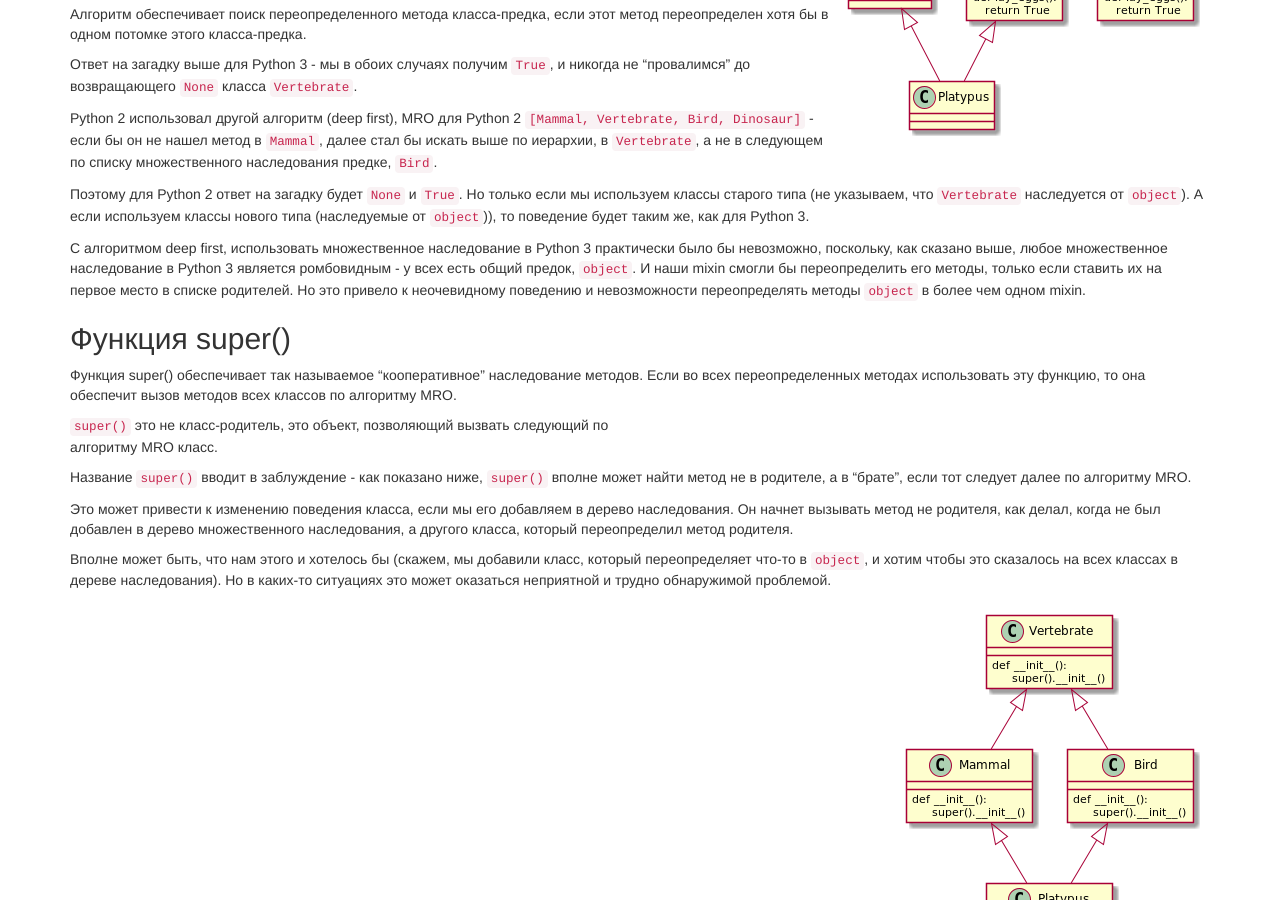
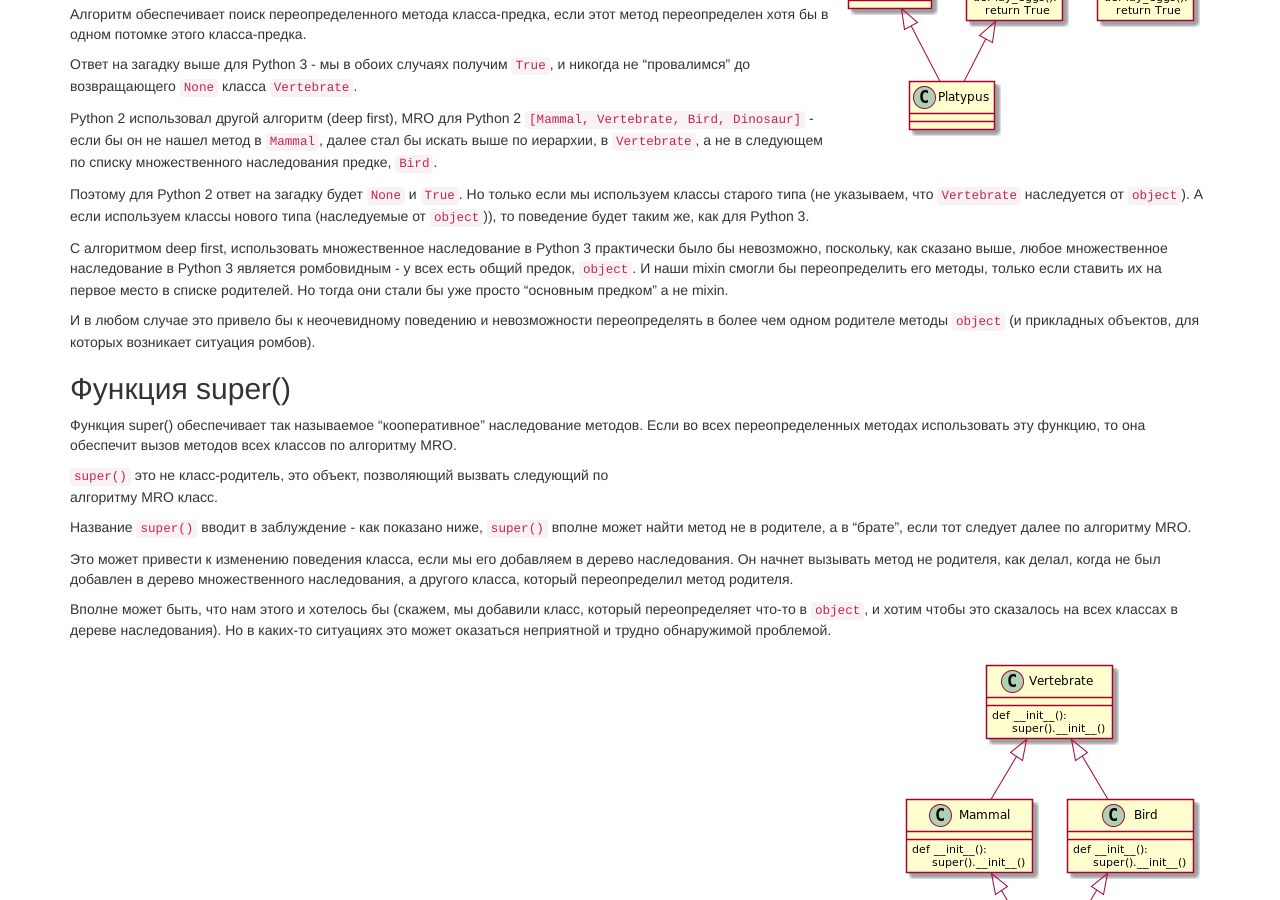
Before and after one commit to andgineer/sorokin.engineer, a Jekyll site: the page built from posts/ru/_posts/2018-09-20-python_super.md, in a window 1280 px wide and 900 px high, scrolled down 1429 px. Built offline with Jekyll 4.4.1, drawn with Linux system fonts in a browser that asks for light colours; nearby versions of some CDN libraries.

Commit message:
super clarification - 2

```diff
--- a/posts/ru/_posts/2018-09-20-python_super.md
+++ b/posts/ru/_posts/2018-09-20-python_super.md
@@ -107,8 +107,11 @@ Python 2 использовал другой алгоритм (deep first), MRO
 практически было бы невозможно, поскольку, как сказано выше, любое множественное
 наследование в Python 3 является ромбовидным - у всех есть общий предок, `object`. И наши
 mixin смогли бы переопределить его методы, только если ставить их на первое место
-в списке родителей. Но это привело к неочевидному поведению и невозможности переопределять
-методы `object` в более чем одном mixin.
+в списке родителей. Но тогда они стали бы уже просто "основным предком" а не mixin.
+
+И в любом случае это привело бы к неочевидному поведению и невозможности переопределять
+в более чем одном родителе методы `object` (и прикладных объектов, для которых возникает
+ситуация ромбов).
 
 
 ## Функция super()
```
